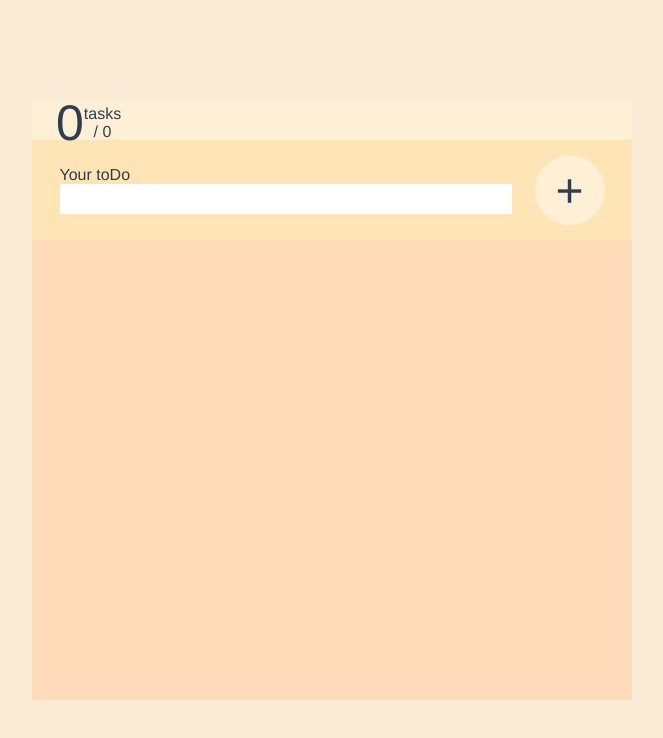
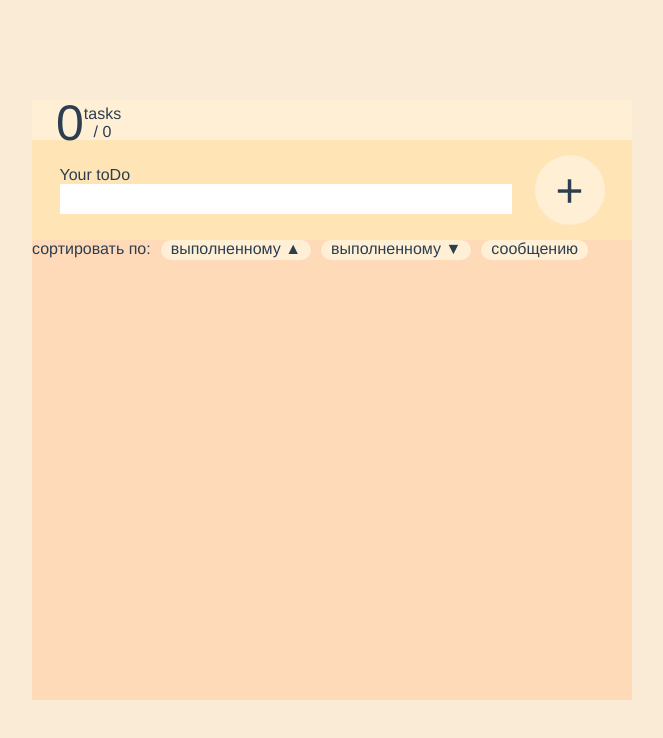
Before and after one commit to WhitePrestige/WhitePrestige.github.io, a Vue app: page /to-do-list in a window 1280 px wide. Shown: the top 738 px of the page, without its empty margins (308-971 px from the left). Built offline with nearby package versions, Linux system fonts and the light colour scheme.

Commit message:
Добавил сортировку для todo листа

```diff
--- a/src/pages/ToDoList.vue
+++ b/src/pages/ToDoList.vue
@@ -11,11 +11,23 @@
         </span>
       </div>
       <div class="tdl-page__header">
-      <span class="tdl-page__input-wrapper">
-        <span class="input_label">Your toDo</span>
-        <input type="text" class="input" v-model="message">
-      </span>
-      <span class="add-button" @click="addMessage">+</span>
+        <span class="tdl-page__input-wrapper">
+          <span class="input_label">Your toDo</span>
+          <input type="text" class="input" v-model="message">
+        </span>
+        <span class="add-button" @click="addMessage">+</span>
+      </div>
+      <div class="tdl-page__sort">
+        сортировать по:
+        <span class="my-btn" @click="sort('byDone')">
+          выполненному ▲
+        </span>
+        <span class="my-btn" @click="sort('byDoneDescending')">
+          выполненному ▼
+        </span>
+        <span class="my-btn" @click="sort('byMessage')">
+          сообщению
+        </span>
       </div>
       <div class="task__container">
         <div class="task" v-for="task in tasks">
@@ -66,11 +78,49 @@ export default {
       return JSON.parse(localStorage.getItem('to-do-list'))
     },
     deleteTask(id) {
-      if(!this.tasks.splice(id, 1).length) {
-        this.tasks = []
+      const taskIndex = this.tasks.findIndex(task => task.id === id);
+      if (taskIndex !== -1) {
+        this.tasks.splice(taskIndex, 1);
       }
 
       localStorage.setItem('to-do-list', JSON.stringify(this.tasks));
+    },
+    sort(sortParam) {
+      switch(sortParam) {
+        case 'byDone':
+          return this.tasks.sort(function (a, b) {
+            if (a.checked < b.checked) {
+              return 1;
+            }
+            if (a.checked > b.checked) {
+              return -1;
+            }
+
+            return 0;
+          })
+        case 'byDoneDescending':
+          return this.tasks.sort(function (a, b) {
+            if (a.checked > b.checked) {
+              return 1;
+            }
+            if (a.checked < b.checked) {
+              return -1;
+            }
+
+            return 0;
+          })
+        case 'byMessage':
+          return this.tasks.sort(function (a, b) {
+            if (a.message > b.message) {
+              return 1;
+            }
+            if (a.message < b.message) {
+              return -1;
+            }
+
+            return 0;
+          })
+      }
     },
     checkTask(task) {
       task.checked = !task.checked;
@@ -109,6 +159,10 @@ export default {
     display: flex;
     justify-content: space-around;
     align-items: center;
+  }
+
+  &__sort {
+    display: flex;
   }
 
   &__input-wrapper {
@@ -208,4 +262,16 @@ export default {
   }
 }
 
+.my-btn {
+  height: 20px;
+  width: fit-content;
+  padding: 0 10px;
+  display: block;
+  background-color: PapayaWhip;
+  border-radius: 10px;
+  cursor: pointer;
+  user-select:none;
+  margin-left: 10px;
+}
+
 </style>
```
